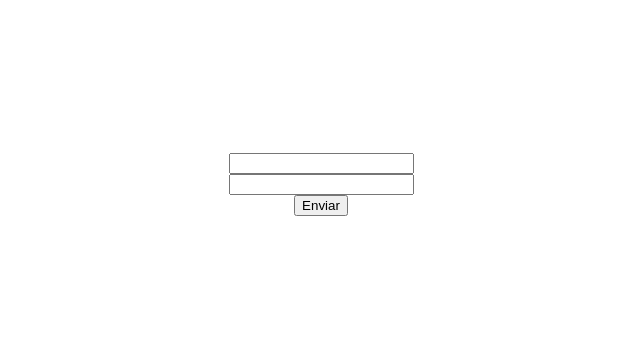
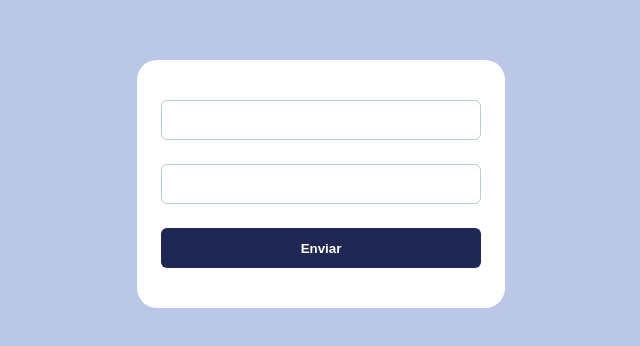
Before and after one commit to Fekleite/nextauth-example, a Next.js app: page / in a window 1280 px wide. Shown: the part 216-562 px from the top of the page, without its empty margins (319-959 px from the left). Built offline with nearby package versions, Linux system fonts and the light colour scheme.

Commit message:
style: login page

```diff
--- a/pages/index.tsx
+++ b/pages/index.tsx
@@ -22,10 +22,12 @@ export default function Home() {
   }
 
   return (
-    <form  onSubmit={handleSubmit} className={styles.container}>
-      <input type="email" value={email} onChange={e => setEmail(e.target.value)} />
-      <input type="password" value={password} onChange={e => setPassword(e.target.value)} />
-      <button type="submit">Enviar</button>
-    </form>
+    <div className={styles.container}>
+      <form  onSubmit={handleSubmit}>
+        <input type="email" value={email} onChange={e => setEmail(e.target.value)} />
+        <input type="password" value={password} onChange={e => setPassword(e.target.value)} />
+        <button type="submit">Enviar</button>
+      </form>
+    </div>
   )
 }
--- a/styles/Home.module.css
+++ b/styles/Home.module.css
@@ -6,116 +6,32 @@
   justify-content: center;
   align-items: center;
   height: 100vh;
+  background-color: #BBC7E6;
 }
 
-.main {
-  padding: 5rem 0;
-  flex: 1;
+.container form {
+  background-color: #FFF;
+  border-radius: 20px;
+  padding: 40px 24px;
   display: flex;
   flex-direction: column;
-  justify-content: center;
-  align-items: center;
 }
 
-.footer {
-  width: 100%;
-  height: 100px;
-  border-top: 1px solid #eaeaea;
-  display: flex;
-  justify-content: center;
-  align-items: center;
+.container form input {
+  min-width: 320px;
+  height: 40px;
+  border-radius: 6px;
+  border: 1px solid #BBC7E6;
+  margin-bottom: 24px;
+  padding: 0 16px;
 }
 
-.footer a {
-  display: flex;
-  justify-content: center;
-  align-items: center;
-  flex-grow: 1;
+.container form button {
+  height: 40px;
+  width: 100%;
+  background-color: #1f2752;
+  border-radius: 6px;
+  color: #FFF;
+  border: 0;
+  font-weight: 700;
 }
-
-.title a {
-  color: #0070f3;
-  text-decoration: none;
-}
-
-.title a:hover,
-.title a:focus,
-.title a:active {
-  text-decoration: underline;
-}
-
-.title {
-  margin: 0;
-  line-height: 1.15;
-  font-size: 4rem;
-}
-
-.title,
-.description {
-  text-align: center;
-}
-
-.description {
-  line-height: 1.5;
-  font-size: 1.5rem;
-}
-
-.code {
-  background: #fafafa;
-  border-radius: 5px;
-  padding: 0.75rem;
-  font-size: 1.1rem;
-  font-family: Menlo, Monaco, Lucida Console, Liberation Mono, DejaVu Sans Mono,
-    Bitstream Vera Sans Mono, Courier New, monospace;
-}
-
-.grid {
-  display: flex;
-  align-items: center;
-  justify-content: center;
-  flex-wrap: wrap;
-  max-width: 800px;
-  margin-top: 3rem;
-}
-
-.card {
-  margin: 1rem;
-  padding: 1.5rem;
-  text-align: left;
-  color: inherit;
-  text-decoration: none;
-  border: 1px solid #eaeaea;
-  border-radius: 10px;
-  transition: color 0.15s ease, border-color 0.15s ease;
-  width: 45%;
-}
-
-.card:hover,
-.card:focus,
-.card:active {
-  color: #0070f3;
-  border-color: #0070f3;
-}
-
-.card h2 {
-  margin: 0 0 1rem 0;
-  font-size: 1.5rem;
-}
-
-.card p {
-  margin: 0;
-  font-size: 1.25rem;
-  line-height: 1.5;
-}
-
-.logo {
-  height: 1em;
-  margin-left: 0.5rem;
-}
-
-@media (max-width: 600px) {
-  .grid {
-    width: 100%;
-    flex-direction: column;
-  }
-}
```
